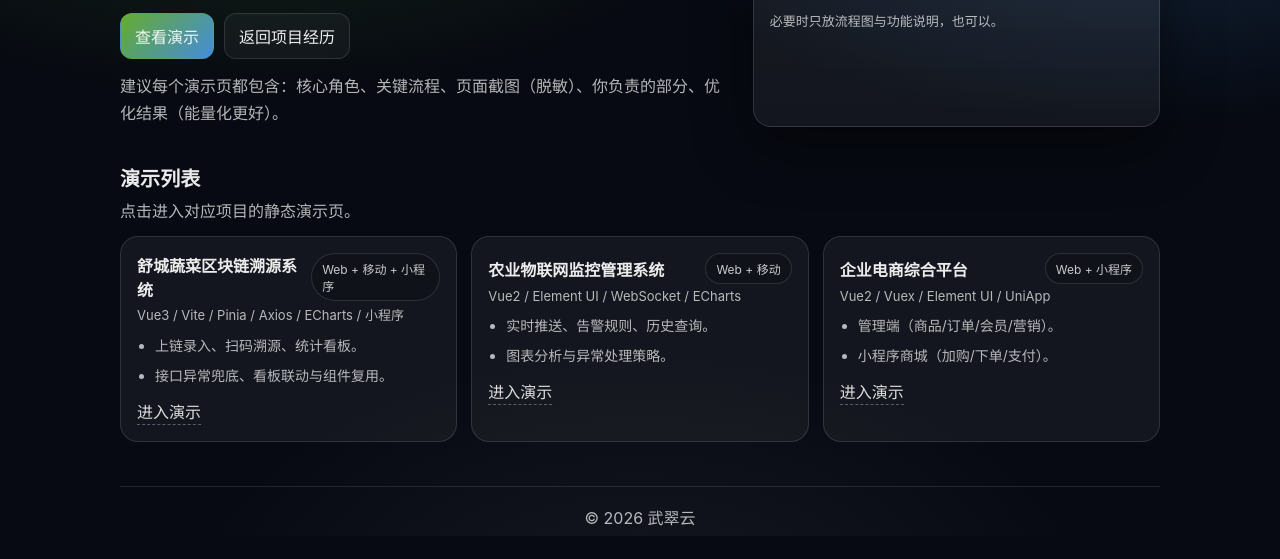
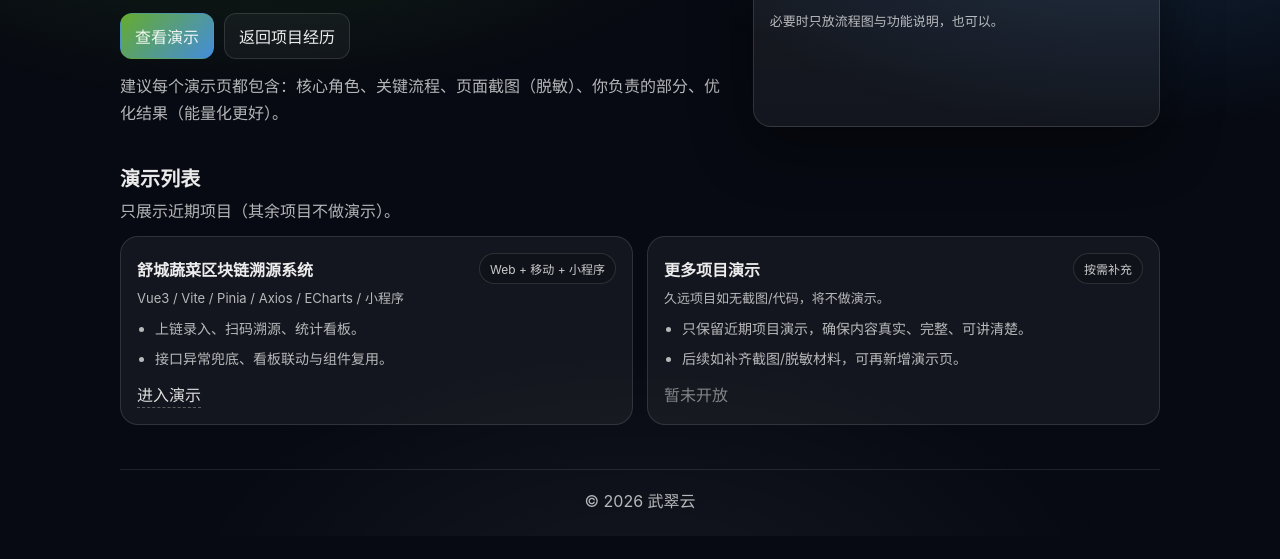
Before and after one commit to Mosery/Mosery.github.io, a plain HTML site: page demos/index.html in a window 1280 px wide. Shown: the part 264-823 px from the top of the page. Drawn offline with Linux system fonts and the light colour scheme.

Commit message:
Add files via upload

```diff
--- a/demos/index.html
+++ b/demos/index.html
@@ -12,7 +12,7 @@
       .demo-nav a{ padding: 10px 12px; border: 1px solid var(--line); border-radius: 12px; color: var(--muted); background: rgba(255,255,255,.04); }
       .demo-nav a:hover{ color: var(--text); background: rgba(255,255,255,.07); }
       .demo-meta{ margin-top: 10px; color: var(--muted); line-height: 1.7; }
-      .cards3{ display:grid; grid-template-columns: repeat(3, minmax(0,1fr)); gap: 14px; }
+      .cards3{ display:grid; grid-template-columns: repeat(2, minmax(0,1fr)); gap: 14px; }
       @media (max-width: 860px){ .cards3{ grid-template-columns: 1fr; } }
     </style>
   </head>
@@ -61,7 +61,7 @@
       <section id="list" class="section">
         <div class="section-head">
           <h2>演示列表</h2>
-          <p class="muted">点击进入对应项目的静态演示页。</p>
+          <p class="muted">只展示近期项目（其余项目不做演示）。</p>
         </div>
 
         <div class="cards3">
@@ -82,31 +82,16 @@
 
           <article class="project">
             <div class="project-top">
-              <h3>农业物联网监控管理系统</h3>
-              <span class="tag">Web + 移动</span>
+              <h3>更多项目演示</h3>
+              <span class="tag">按需补充</span>
             </div>
-            <p class="project-meta muted">Vue2 / Element UI / WebSocket / ECharts</p>
+            <p class="project-meta muted">久远项目如无截图/代码，将不做演示。</p>
             <ul class="project-list">
-              <li>实时推送、告警规则、历史查询。</li>
-              <li>图表分析与异常处理策略。</li>
+              <li>只保留近期项目演示，确保内容真实、完整、可讲清楚。</li>
+              <li>后续如补齐截图/脱敏材料，可再新增演示页。</li>
             </ul>
             <div class="project-actions">
-              <a class="link" href="./iot-monitor/" rel="noopener noreferrer">进入演示</a>
-            </div>
-          </article>
-
-          <article class="project">
-            <div class="project-top">
-              <h3>企业电商综合平台</h3>
-              <span class="tag">Web + 小程序</span>
-            </div>
-            <p class="project-meta muted">Vue2 / Vuex / Element UI / UniApp</p>
-            <ul class="project-list">
-              <li>管理端（商品/订单/会员/营销）。</li>
-              <li>小程序商城（加购/下单/支付）。</li>
-            </ul>
-            <div class="project-actions">
-              <a class="link" href="./ecommerce/" rel="noopener noreferrer">进入演示</a>
+              <span class="link" data-disabled="true">暂未开放</span>
             </div>
           </article>
         </div>
```
Also changed, not shown: index.html (+1 -10 lines).
